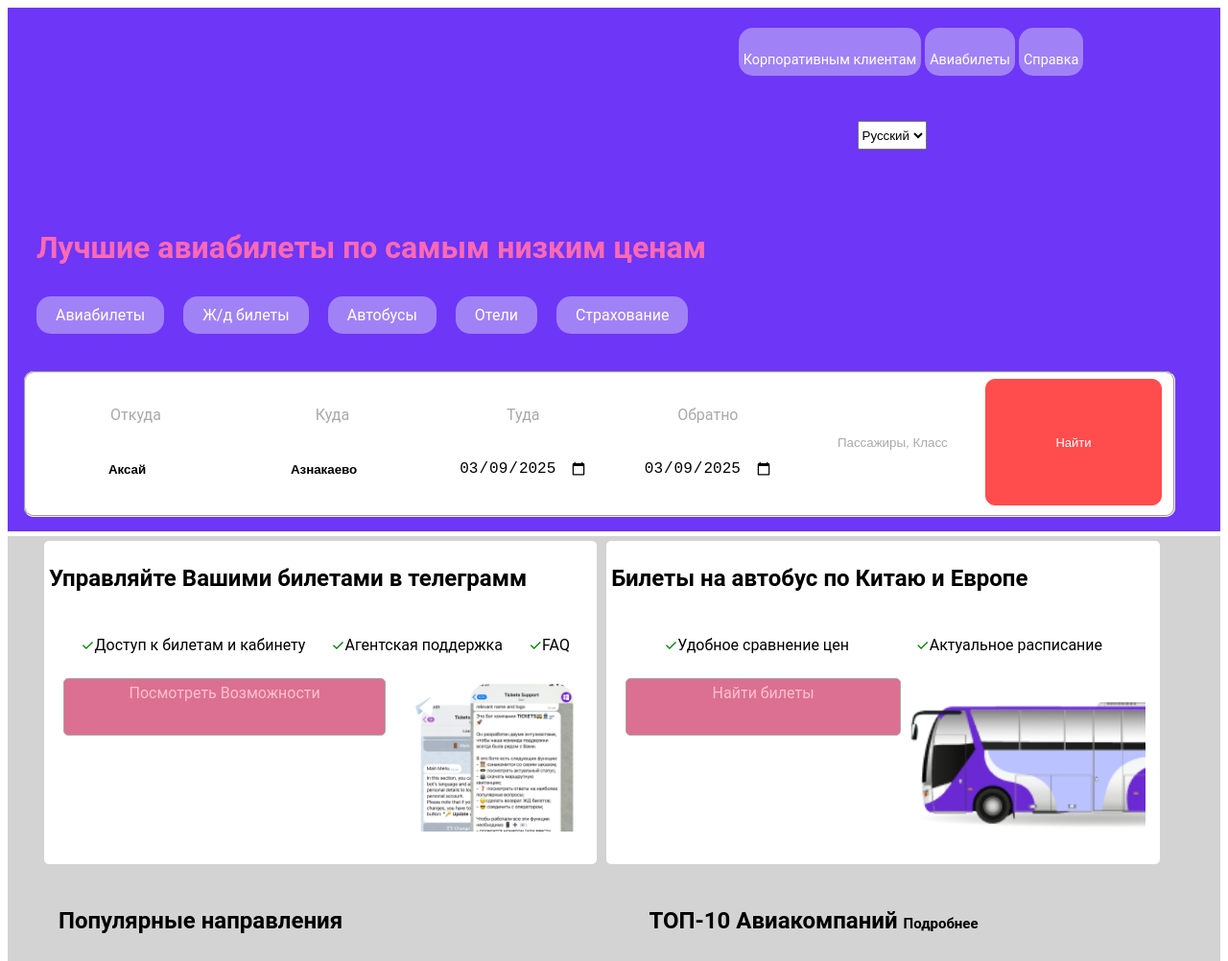
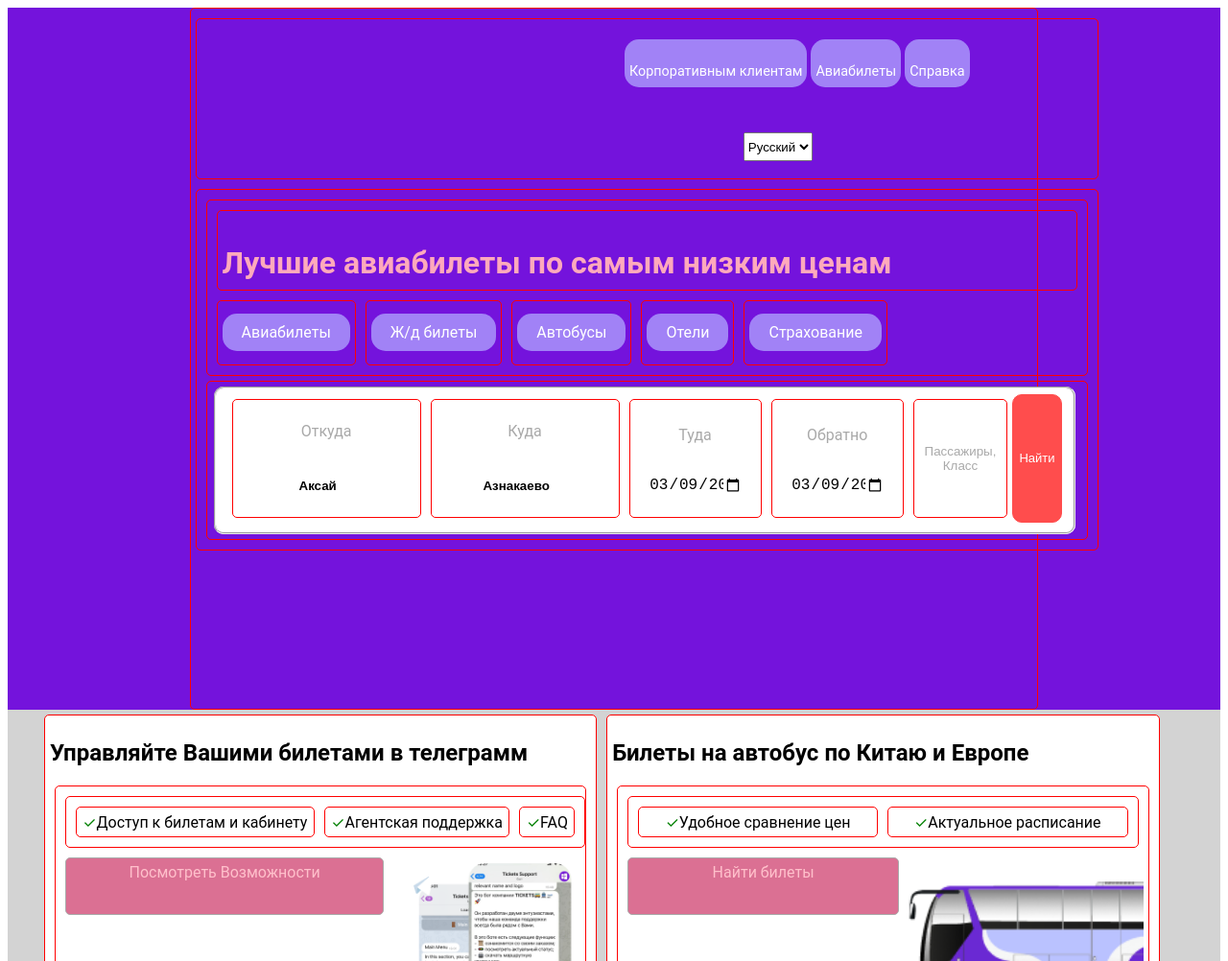
Before and after one commit to antonBuldygin/javarush-project-1, a website: page index.html in a window 1280 px wide. Shown: the top 1002 px of the page at 96% size. Drawn offline with Linux system fonts and the light colour scheme; no server answers.

Commit message:
Header сделал шириной 70%

```diff
--- a/css/styles.css
+++ b/css/styles.css
@@ -8,7 +8,7 @@ body {
 div {
 	text-align: center;
 	box-sizing: border-box;
-	/* border: solid 1px red; */
+	border: solid 1px red;
 	margin: 5px;
 	padding: 5px;
 	border-radius: 5px;
@@ -395,21 +395,24 @@ footer ul {
 	display: flex;
 	flex-wrap: wrap;
 	}
-
+header{background-color: #7413DC; }
 #header {
-	/*display: flex;*/
+	display: grid;
+	grid-template-columns: 1fr ;
 	left: 0;
 	line-height: 3.5em;
 	top: 0;
-	width: 100%;
-	background-color: #6E36F7;
+	width: 70%;
+	margin: 0 auto;
+	background-color: #7413DC;
+	padding-bottom: 10em;
 	}
 
 #header .list_of_options {
 	display: flex;
 	flex-direction: row;
 	/*justify-content: flex-start; !* Распределение элементов с равными промежутками *!*/
-	padding: 10px;
+	/* padding-bottom:  10px; */
 	flex-wrap: wrap;
 	}
 
@@ -465,7 +468,7 @@ footer ul {
 /*}*/
 .menu_block h1 {
 	width: 100%;
-	color: hotpink;
+	color: #FFA9BC;
 	height: 30px;
 	}
 
--- a/index.html
+++ b/index.html
@@ -8,7 +8,8 @@
 	<link href="https://fonts.google.com/share?selection.family=Inter:ital,opsz,wght@0,14..32,100..900;1,14..32,100..900">
 </head>
 <body>
-<header id="header">
+<header >
+	<div id="header">
 	<div class="menu">
 		<input type="checkbox" id="burger-checkbox" class="burger-checkbox">
 		<label for="burger-checkbox" class="burger"></label>
@@ -242,6 +243,7 @@
 				</fieldset>
 			</form>
 		</div>
+	</div>
 	</div>
 </header>
 <main>
```
